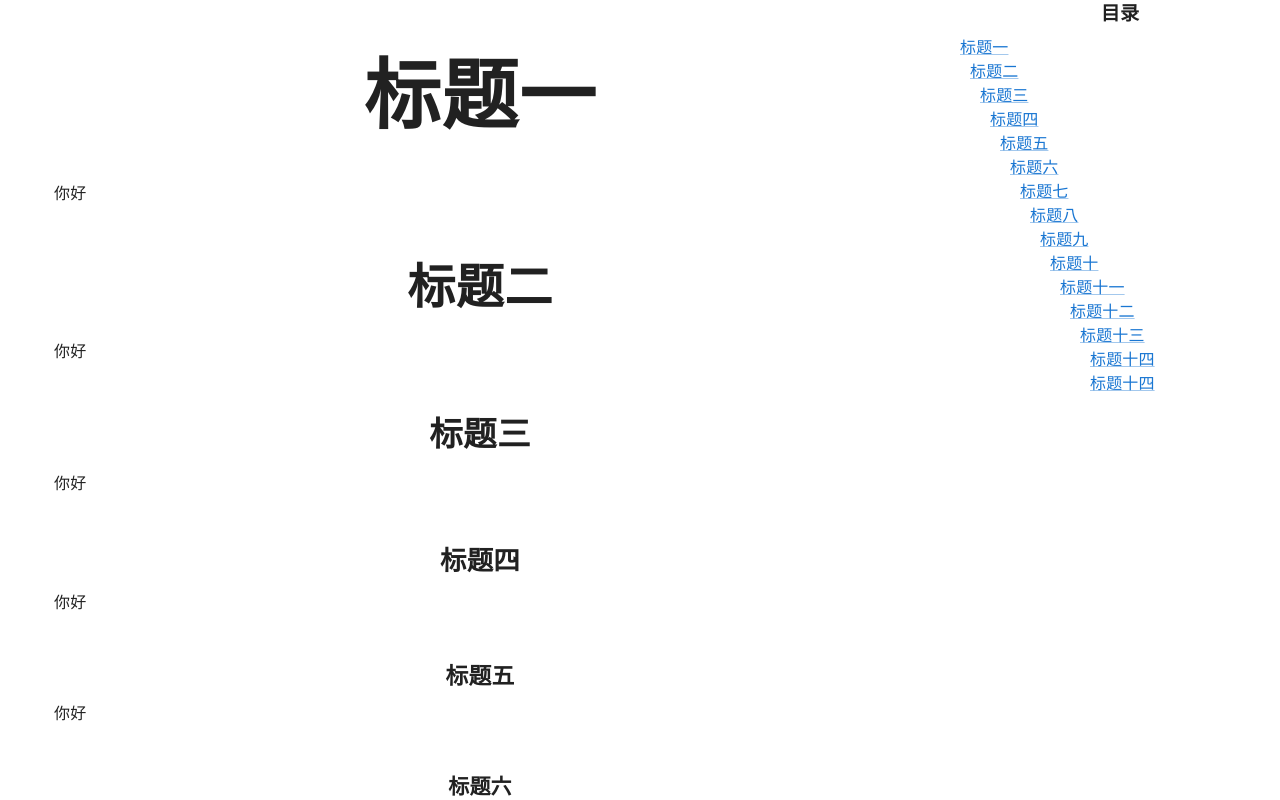
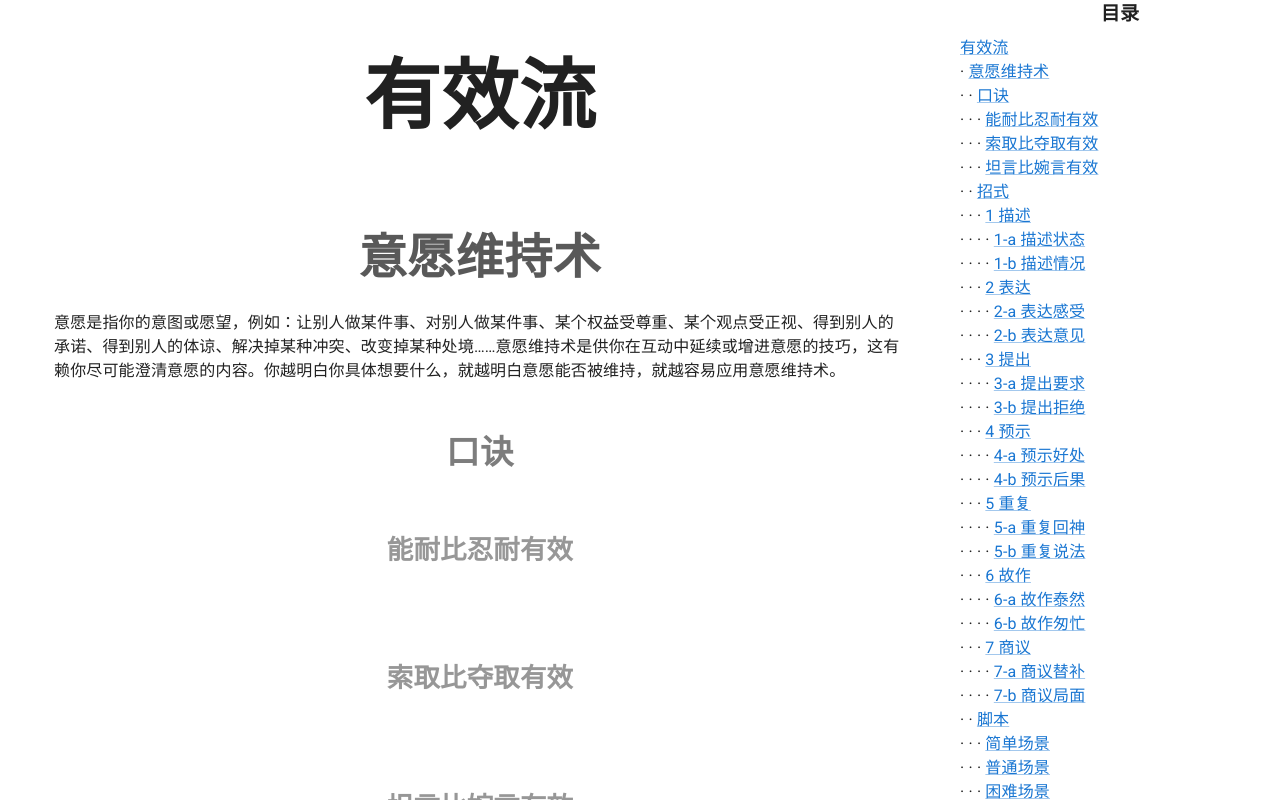
Before and after one commit to iamnottsh/jml, a React (Vite) app: page / in a window 1280 px wide. Built offline with nearby package versions, Linux system fonts and the light colour scheme.

Commit message:
目录变成点

```diff
--- a/src/JAST/JAST.tsx
+++ b/src/JAST/JAST.tsx
@@ -1,17 +1,19 @@
-import {Box, Container, Link, Typography} from '@mui/material'
+import {Box, Container, Link, SxProps, Typography} from '@mui/material'
+import {useMemo} from 'react'
 import JASTBlock from './JASTBlock.tsx'
 import {JASTOutput} from './JASTOutput.ts'
 
 const hover = {py: 1, '&>*': {visibility: 'hidden'}, ':hover': {'&>*': {visibility: 'unset'}}}
 
 function JASTContents({title, elements, children, id, level, main}: JASTOutput & {main?: true}) {
+  const sx: SxProps = useMemo(() => ({opacity: 0.25 + 0.75 / Math.pow(1.5, level), fontSize: `${1.2 + 3.6 / (1 << level)}rem`}), [level])
   return (
     <Box id={main && id} sx={{breakBefore: 'always'}}>
-      <Box sx={hover}><Link href={`#${id}`}>¶{title}</Link></Box>
-      <Typography fontSize={`${1.2 + 3.6 / (1 << level)}rem`} fontWeight="bold" textAlign="center" gutterBottom>{title}</Typography>
+      <Box sx={hover}><Link href={`#${id}`}>¶ {title}</Link></Box>
+      <Typography sx={sx} fontWeight="bold" textAlign="center" gutterBottom>{title}</Typography>
       {elements?.map((value, index) => <JASTBlock key={index}>{value}</JASTBlock>)}
       {children?.map((value, index) => <JASTContents key={index} {...value} main={main}/>)}
-      <Box sx={hover}><Link href={`#${id}`}>§{title}</Link></Box>
+      <Box sx={hover}><Link href={`#${id}`}>§ {title}</Link></Box>
     </Box>
   )
 }
@@ -19,16 +21,17 @@ function JASTContents({title, elements, children, id, level, main}: JASTOutput &
 function JASTTableOfContents({title, children, id, level, main}: JASTOutput & {main?: true}) {
   return (
     <>
-      <Box pl={level * 1.25}>
-        <Link href={`#${id}`} whiteSpace="nowrap" {...!main && {color: 'inherit', underline: 'none', fontSize: '1.2rem'}}>{title}</Link>
-      </Box>
+      <Typography sx={{whiteSpace: 'nowrap'}}>
+        {Array.from({length: level}).map(() => '· ')}
+        <Link href={`#${id}`} whiteSpace="nowrap" {...!main && {color: 'inherit', underline: 'none'}}>{title}</Link>
+      </Typography>
       {children?.map((value, index) => <JASTTableOfContents key={index} {...value} main={main}/>)}
     </>
   )
 }
 
 const width = 25
-const scroll = {height: '100%', overflow: 'auto'}
+const scroll: SxProps = {height: '100%', overflow: 'auto'}
 
 export default function JAST({article, main}: {article: JASTOutput, main?: true}) {
   return (
--- a/src/chapters/index.ts
+++ b/src/chapters/index.ts
@@ -1,205 +1,75 @@
 import {JASTInput} from '../JAST/JASTInput.ts'
+import 意愿维持术 from './意愿维持术'
 
 export default {
-  title: '标题一',
-  elements: [
-    {
-      type: 'paragraph',
-      props: {
-        children: '你好',
-      },
-    },
-  ],
+  title: '有效流',
   children: [
-    {
-      title: '标题二',
-      elements: [
-        {
-          type: 'paragraph',
-          props: {
-            children: '你好',
-          },
-        },
-      ],
-      children: [
-        {
-          title: '标题三',
-          elements: [
-            {
-              type: 'paragraph',
-              props: {
-                children: '你好',
-              },
-            },
-          ],
-          children: [
-            {
-              title: '标题四',
-              elements: [
-                {
-                  type: 'paragraph',
-                  props: {
-                    children: '你好',
-                  },
-                },
-              ],
-              children: [
-                {
-                  title: '标题五',
-                  elements: [
-                    {
-                      type: 'paragraph',
-                      props: {
-                        children: '你好',
-                      },
-                    },
-                  ],
-                  children: [
-                    {
-                      title: '标题六',
-                      elements: [
-                        {
-                          type: 'paragraph',
-                          props: {
-                            children: '你好',
-                          },
-                        },
-                      ],
-                      children: [
-                        {
-                          title: '标题七',
-                          elements: [
-                            {
-                              type: 'paragraph',
-                              props: {
-                                children: '你好',
-                              },
-                            },
-                          ],
-                          children: [
-                            {
-                              title: '标题八',
-                              elements: [
-                                {
-                                  type: 'paragraph',
-                                  props: {
-                                    children: '你好',
-                                  },
-                                },
-                              ],
-                              children: [
-                                {
-                                  title: '标题九',
-                                  elements: [
-                                    {
-                                      type: 'paragraph',
-                                      props: {
-                                        children: '你好',
-                                      },
-                                    },
-                                  ],
-                                  children: [
-                                    {
-                                      title: '标题十',
-                                      elements: [
-                                        {
-                                          type: 'paragraph',
-                                          props: {
-                                            children: '你好',
-                                          },
-                                        },
-                                      ],
-                                      children: [
-                                        {
-                                          title: '标题十一',
-                                          elements: [
-                                            {
-                                              type: 'paragraph',
-                                              props: {
-                                                children: '你好',
-                                              },
-                                            },
-                                          ],
-                                          children: [
-                                            {
-                                              title: '标题十二',
-                                              elements: [
-                                                {
-                                                  type: 'paragraph',
-                                                  props: {
-                                                    children: '你好',
-                                                  },
-                                                },
-                                              ],
-                                              children: [
-                                                {
-                                                  title: '标题十三',
-                                                  elements: [
-                                                    {
-                                                      type: 'paragraph',
-                                                      props: {
-                                                        children: '你好',
-                                                      },
-                                                    },
-                                                  ],
-                                                  children: [
-                                                    {
-                                                      title: '标题十四',
-                                                      elements: [
-                                                        {
-                                                          type: 'paragraph',
-                                                          props: {
-                                                            children: '你好',
-                                                          },
-                                                        },
-                                                        {
-                                                          type: 'paragraph',
-                                                          props: {
-                                                            children: '世界',
-                                                          },
-                                                        },
-                                                      ],
-                                                    },
-                                                    {
-                                                      title: '标题十四',
-                                                      elements: [
-                                                        {
-                                                          type: 'paragraph',
-                                                          props: {
-                                                            children: '你好',
-                                                          },
-                                                        },
-                                                        {
-                                                          type: 'paragraph',
-                                                          props: {
-                                                            children: '世界',
-                                                          },
-                                                        },
-                                                      ],
-                                                    },
-                                                  ],
-                                                },
-                                              ],
-                                            },
-                                          ],
-                                        },
-                                      ],
-                                    },
-                                  ],
-                                },
-                              ],
-                            },
-                          ],
-                        },
-                      ],
-                    },
-                  ],
-                },
-              ],
-            },
-          ],
-        },
-      ],
-    },
+    意愿维持术,
+    // {
+    //   title: '1',
+    //   children: [
+    //     {
+    //       title: '1',
+    //       children: [
+    //         {
+    //           title: '1',
+    //           children: [
+    //             {
+    //               title: '1',
+    //               children: [
+    //                 {
+    //                   title: '1',
+    //                   children: [
+    //                     {
+    //                       title: '1',
+    //                       children: [
+    //                         {
+    //                           title: '1',
+    //                           children: [
+    //                             {
+    //                               title: '1',
+    //                               children: [
+    //                                 {
+    //                                   title: '1',
+    //                                   children: [
+    //                                     {
+    //                                       title: '1',
+    //                                       children: [
+    //                                         {
+    //                                           title: '1',
+    //                                           children: [
+    //                                             {
+    //                                               title: '1',
+    //                                               children: [
+    //                                                 {
+    //                                                   title: '1',
+    //                                                   children: [
+    //
+    //                                                   ]
+    //                                                 }
+    //                                               ]
+    //                                             }
+    //                                           ]
+    //                                         }
+    //                                       ]
+    //                                     }
+    //                                   ]
+    //                                 }
+    //                               ]
+    //                             }
+    //                           ]
+    //                         }
+    //                       ]
+    //                     }
+    //                   ]
+    //                 }
+    //               ]
+    //             }
+    //           ]
+    //         }
+    //       ]
+    //     }
+    //   ]
+    // }
   ],
 } as JASTInput
--- /dev/null
+++ b/src/chapters/意愿维持术/index.ts
@@ -0,0 +1,22 @@
+import {JASTInput} from '../../JAST/JASTInput.ts'
+import 口诀 from './口诀'
+import 招式 from './招式'
+import 脚本 from './脚本.ts'
+
+const 意愿维持术: JASTInput = {
+  title: '意愿维持术',
+  elements: [
+    {
+      type: 'paragraph',
+      props: {
+        children: '意愿是指你的意图或愿望，例如：让别人做某件事、对别人做某件事、某个权益受尊重、某个观点受正视、得到别人的承诺、得到别人的体谅、解决掉某种冲突、改变掉某种处境……意愿维持术是供你在互动中延续或增进意愿的技巧，这有赖你尽可能澄清意愿的内容。你越明白你具体想要什么，就越明白意愿能否被维持，就越容易应用意愿维持术。',
+      },
+    },
+  ],
+  children: [
+    口诀,
+    招式,
+    脚本,
+  ],
+}
+export default 意愿维持术
--- /dev/null
+++ b/src/chapters/意愿维持术/口诀.ts
@@ -0,0 +1,17 @@
+import {JASTInput} from '../../JAST/JASTInput.ts'
+
+const 口诀: JASTInput = {
+  title: '口诀',
+  children: [
+    {
+      title: '能耐比忍耐有效',
+    },
+    {
+      title: '索取比夺取有效',
+    },
+    {
+      title: '坦言比婉言有效',
+    },
+  ],
+}
+export default 口诀
--- /dev/null
+++ b/src/chapters/意愿维持术/招式.ts
@@ -0,0 +1,85 @@
+import {JASTInput} from '../../JAST/JASTInput.ts'
+
+const 招式: JASTInput = {
+  title: '招式',
+  children: [
+    {
+      title: '1 描述',
+      children: [
+        {
+          title: '1-a 描述状态',
+        },
+        {
+          title: '1-b 描述情况',
+        },
+      ],
+    },
+    {
+      title: '2 表达',
+      children: [
+        {
+          title: '2-a 表达感受',
+        },
+        {
+          title: '2-b 表达意见',
+        },
+      ],
+    },
+    {
+      title: '3 提出',
+      children: [
+        {
+          title: '3-a 提出要求',
+        },
+        {
+          title: '3-b 提出拒绝',
+        },
+      ],
+    },
+    {
+      title: '4 预示',
+      children: [
+        {
+          title: '4-a 预示好处',
+        },
+        {
+          title: '4-b 预示后果',
+        },
+      ],
+    },
+    {
+      title: '5 重复',
+      children: [
+        {
+          title: '5-a 重复回神',
+        },
+        {
+          title: '5-b 重复说法',
+        },
+      ],
+    },
+    {
+      title: '6 故作',
+      children: [
+        {
+          title: '6-a 故作泰然',
+        },
+        {
+          title: '6-b 故作匆忙',
+        },
+      ],
+    },
+    {
+      title: '7 商议',
+      children: [
+        {
+          title: '7-a 商议替补',
+        },
+        {
+          title: '7-b 商议局面',
+        },
+      ],
+    },
+  ],
+}
+export default 招式
--- /dev/null
+++ b/src/chapters/意愿维持术/脚本.ts
@@ -0,0 +1,17 @@
+import {JASTInput} from '../../JAST/JASTInput.ts'
+
+const 脚本: JASTInput = {
+  title: '脚本',
+  children: [
+    {
+      title: '简单场景',
+    },
+    {
+      title: '普通场景',
+    },
+    {
+      title: '困难场景',
+    },
+  ],
+}
+export default 脚本
```
